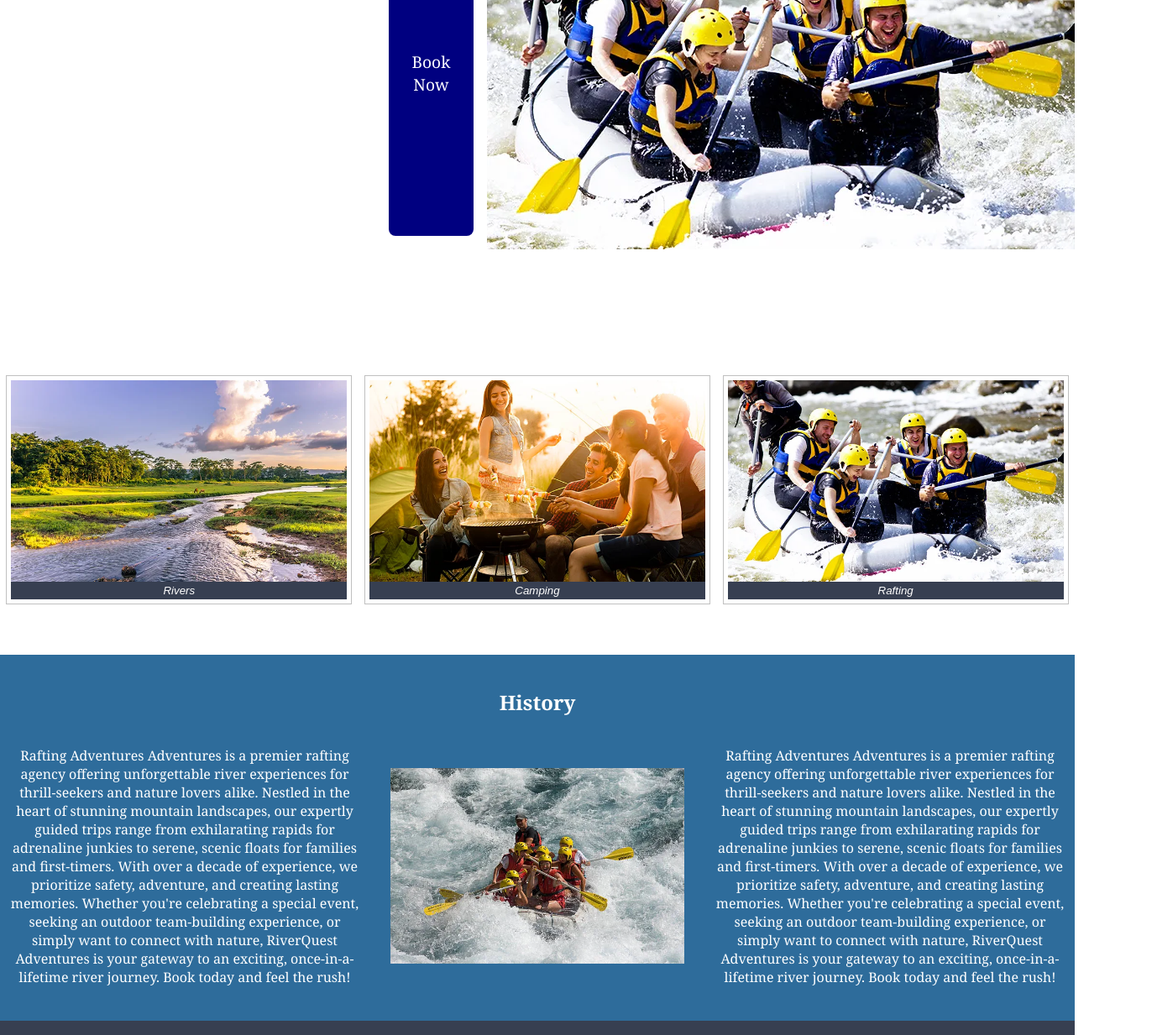
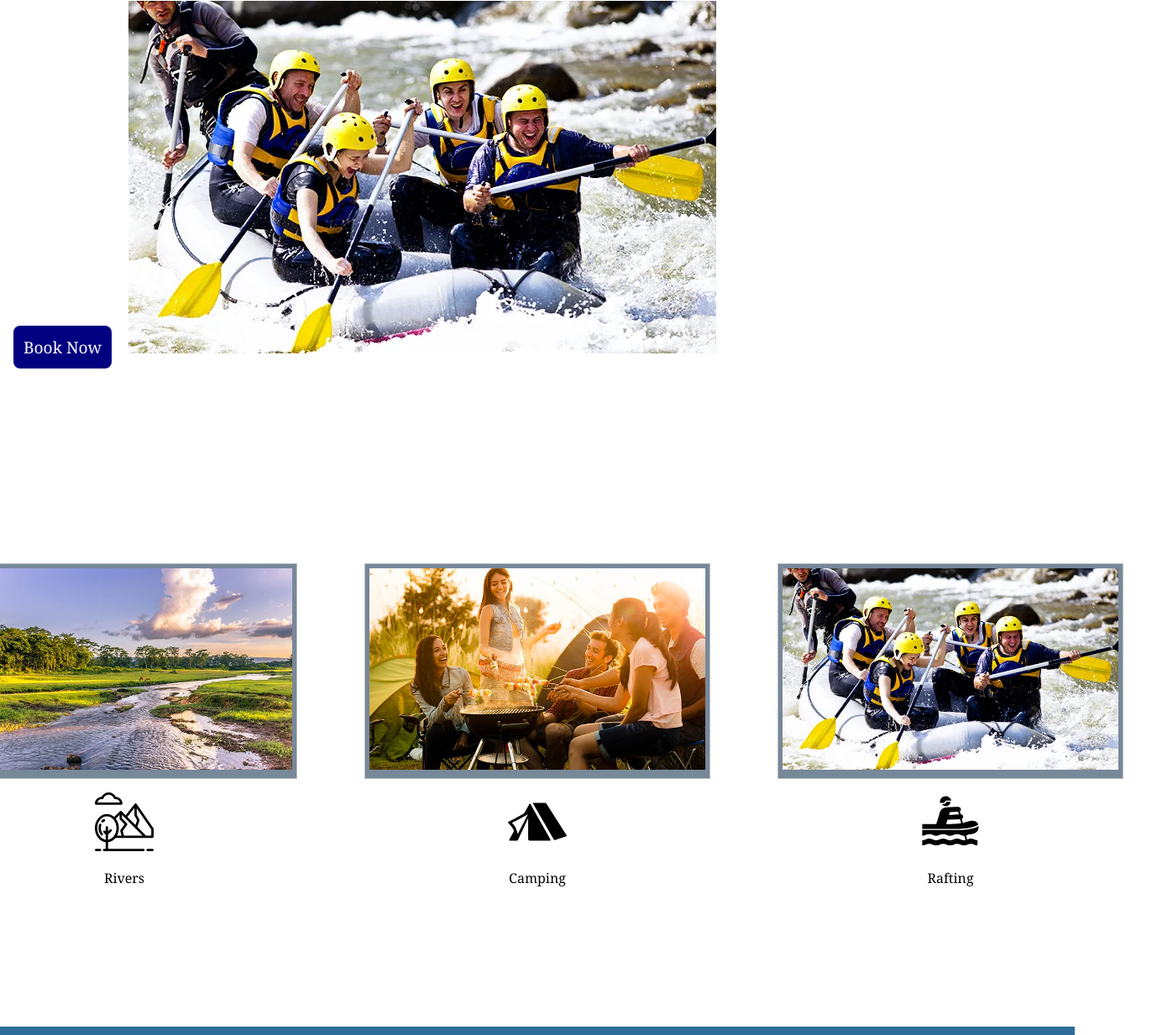
Before and after one commit to Nefiisaiasllanesmolina/wdd130, a plain HTML site: page wwr/index.html in a window 1280 px wide. Shown: the part 209-1442 px from the top of the page at 84% size, 1378 px wide, since content can reach past the window. Drawn offline with Linux system fonts and the light colour scheme.

Commit message:
week 6 inicio 1

```diff
--- a/styles/rafting.css
+++ b/styles/rafting.css
@@ -182,7 +182,7 @@ main .hero img {
     margin-top: 60px;
 }
 
-figure {
+.figure {
     border: thin #c0c0c0 solid;
     display: flex;
     flex-flow: column;
@@ -191,19 +191,37 @@ figure {
     margin: auto;
 }
 
-figure img {
+.figure img {
     max-width: 220px;
     max-height: 150px;
   }
 
-figure .contactemployee {
+.figure .contactemployee {
     max-width: 400px;
     max-height: 250px;
 }
 
 figure .imgindex{
-    max-width: 600px;
-    max-height: 400px;
+    max-width: 400px;
+    max-height: 350px;
+}
+
+.divdivfigureindex {
+    display: flex;
+    align-items: center;
+    justify-content: center;
+    text-align: center;
+    margin-bottom: 150px;
+}
+
+.divdivfigureindex figure {
+    border: thin #c0c0c0 solid;
+    padding: 5px;
+    background-color: lightslategray;
+}
+
+.svgimg {
+    max-width: 70px;
 }
 
 figcaption {
@@ -279,36 +297,40 @@ footer {
     text-align: center;
 }
 
-.heroindex {
-    display: flex;
-    grid-template-columns: 20% 20% 20% 20% 20%;
-    grid-template-rows: 20% 20% 20% 20% 20%;
-    margin-bottom: 150px;
+.heroindex{
+    margin-bottom: 200px;
 }
 
-.heroindex img {
-    grid-column-start: 1;
-    grid-column-end: 5;
-    grid-row-start: 1;
-    grid-row-end: 5;
+.heroheroheroindex {
+    display: flex;
+    background-color: var(--third-color);
+    color: white;
+    align-items: center;
+    justify-content: center;
+    padding: 100px;
+    margin-bottom: 200px;
 }
 
-.heroindex h1{
-    grid-column: 2;
-    grid-row: 1;
+.heroheroheroindeximg img{
+    max-width: 1000px;
 }
 
-.heroindex h1{
-    grid-column: 2;
-    grid-row: 2;
+.calltoaction2 {
+    background-color: var(--secondary-color);
+    display: grid;
+    justify-content: center;
+    padding-bottom: 40px;
+    padding-top: 10px;
+    padding-left: 40px;
+    padding-right: 40px;
+    max-width: 400px;
 }
 
-.heroindex p {
-    grid-column: 2;
-    grid-row: 2;
+.buttoncalltoaction2 {
+    width: 100px;
+    margin: auto;
+    background-color: #486F52;
+    font-weight: bolder;
+    color: white;
+
 }
-
-.heroindex button {
-    grid-column: 2;
-    grid-row: 1;
-}
--- a/wwr/index.html
+++ b/wwr/index.html
@@ -29,38 +29,46 @@
                 <img src="../wwr/images/rafting5.webp" alt="rafting5">
             </div>
 
-            <section class="herohero">
+            <section>
+                <div class="divdivfigureindex">
                     <div>
-                    <figure class="figureindex">
+                        <figure>
                             <img src="../wwr/images/rivers3.webp" alt="rivers3" class="imgindex">
-                        <figcaption>Rivers</figcaption>
                         </figure>
-                    <figure class="figureindex">
+                        <img src="../wwr/images/rivers.svg" alt="riversvg" class="svgimg">
+                        <p>Rivers</p>
+                    </div>
+
+                    <div>
+                        <figure>
                             <img src="../wwr/images/camping1.webp" alt="camping1" class="imgindex">
-                        <figcaption>Camping</figcaption>
                         </figure>
-                    <figure class="figureindex">
+                        <img src="../wwr/images/camping.svg" alt="riversvg" class="svgimg">
+                        <p>Camping</p>
+                    </div>
+
+                    <div>
+                        <figure>
                             <img src="../wwr/images/rafting5.webp" alt="rafting5" class="imgindex">
-                        <figcaption>Rafting</figcaption>
                         </figure>
+                        <img src="../wwr/images/rafting.svg" alt="riversvg" class="svgimg">
+                        <p>Rafting</p>
+                    </div>
+
                 </div>
             </section>
 
-            <section class="heroherohero">
-                <h2>History</h2>
-                <p class="p">Rafting Adventures Adventures is a premier rafting agency offering unforgettable river experiences for thrill-seekers and nature
-                    lovers alike. Nestled in the heart of stunning mountain landscapes, our expertly guided trips range from exhilarating
-                    rapids for adrenaline junkies to serene, scenic floats for families and first-timers. With over a decade of experience,
-                    we prioritize safety, adventure, and creating lasting memories. Whether you're celebrating a special event, seeking an
-                    outdoor team-building experience, or simply want to connect with nature, RiverQuest Adventures is your gateway to an
-                    exciting, once-in-a-lifetime river journey. Book today and feel the rush!</p>
-                <img src="../wwr/images/rafting.webp" alt="RaftingAdventure">
-                <p class="pp">Rafting Adventures Adventures is a premier rafting agency offering unforgettable river experiences for thrill-seekers and nature
-                    lovers alike. Nestled in the heart of stunning mountain landscapes, our expertly guided trips range from exhilarating
-                    rapids for adrenaline junkies to serene, scenic floats for families and first-timers. With over a decade of experience,
-                    we prioritize safety, adventure, and creating lasting memories. Whether you're celebrating a special event, seeking an
-                    outdoor team-building experience, or simply want to connect with nature, RiverQuest Adventures is your gateway to an
-                    exciting, once-in-a-lifetime river journey. Book today and feel the rush!</p>
+            <section class="heroheroheroindex">
+                <div class="heroheroheroindeximg">
+                    <img src="../wwr/images/paisaje.jpg" alt="RaftingAdventure">
+                </div>
+                <div class="calltoaction2">
+                    <h2>More Than Just The Thrill</h2>
+                    <p class="p">Experience the rush of navigating through stunning landscapes and roaring rapids, all while surrounded by nature’s beauty.
+                        Our expert guides ensure safety and fun for everyone, whether you're a beginner or a seasoned rafter. Don’t miss out on this exciting
+                        opportunity—book your spot today and make a splash with us!</p>
+                    <button type="submit" class="buttoncalltoaction2">Join Us</button>
+                </div>
             </section>
 
         </main>
```
Also changed, not shown: wwr/about.html (+5 -5 lines), wwr/contact.html (+3 -3 lines), wwr/images/camping.svg (added), wwr/images/paisaje.jpg (added), wwr/images/paisaje.webp (added), wwr/images/rafting.svg (added), wwr/images/rivers.svg (added). Lines whose indentation alone changed are shown as unchanged.
